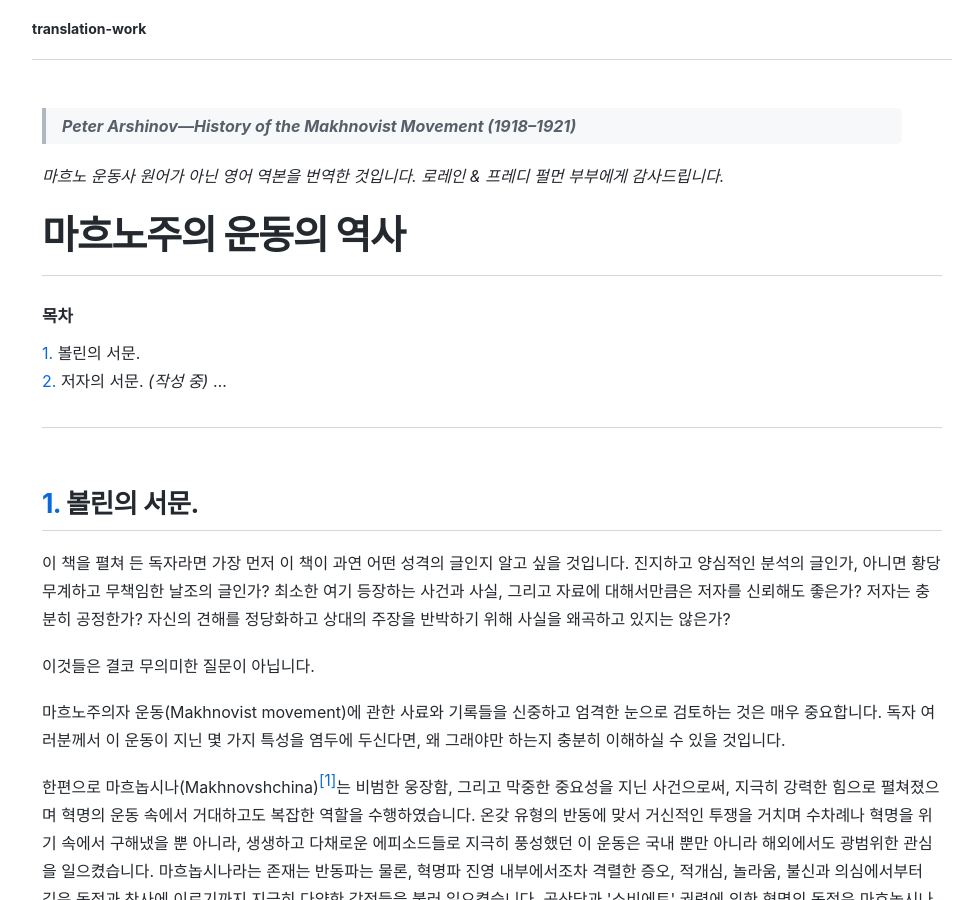
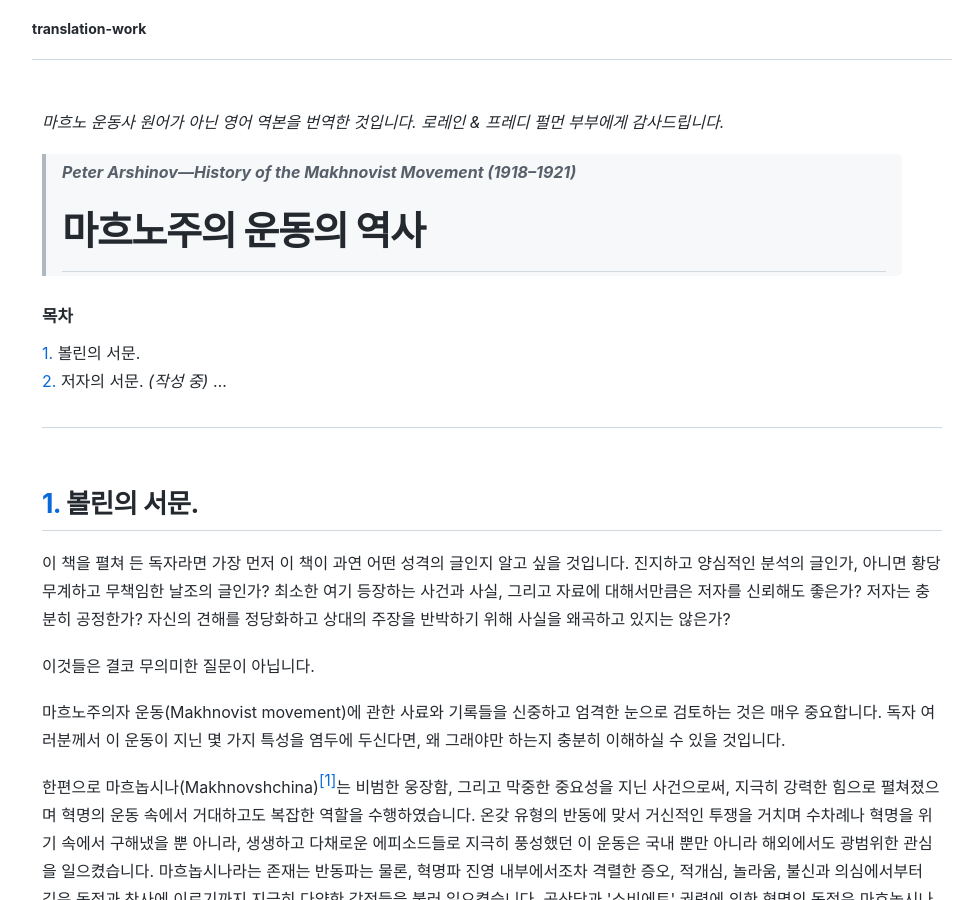
Before and after one commit to Plan-Atoz/translation-work, a Jekyll site: the page built from translation.md, in a window 1280 px wide and 900 px high. Shown: the whole window, without its empty margins (148-1118 px from the left). Built offline with Jekyll 4.4.1, drawn with Linux system fonts in a browser that asks for light colours.

```diff
--- a/translation.md
+++ b/translation.md
@@ -5,12 +5,11 @@ description: "Peter Arshinov, History of the Makhnovist Movement (1918–1921)
 permalink: /translation/
 ---
 
-> ***Peter Arshinov—History of the Makhnovist Movement (1918–1921)***
-
 *마흐노 운동사 원어가 아닌 영어 역본을 번역한 것입니다.*
 *로레인 & 프레디 펄먼 부부에게 감사드립니다.*
 
-# 마흐노주의 운동의 역사
+> ***Peter Arshinov—History of the Makhnovist Movement (1918–1921)***
+> # 마흐노주의 운동의 역사
 
 #### 목차
 [1.](#section-1) 볼린의 서문.
@@ -18,7 +17,6 @@ permalink: /translation/
 ...
 
 * * *
-
 ## <a id="section-1">1.</a> 볼린의 서문.
 
 이 책을 펼쳐 든 독자라면 가장 먼저 이 책이 과연 어떤 성격의 글인지 알고 싶을 것입니다. 진지하고 양심적인 분석의 글인가, 아니면 황당무계하고 무책임한 날조의 글인가? 최소한 여기 등장하는 사건과 사실, 그리고 자료에 대해서만큼은 저자를 신뢰해도 좋은가? 저자는 충분히 공정한가? 자신의 견해를 정당화하고 상대의 주장을 반박하기 위해 사실을 왜곡하고 있지는 않은가?
```
